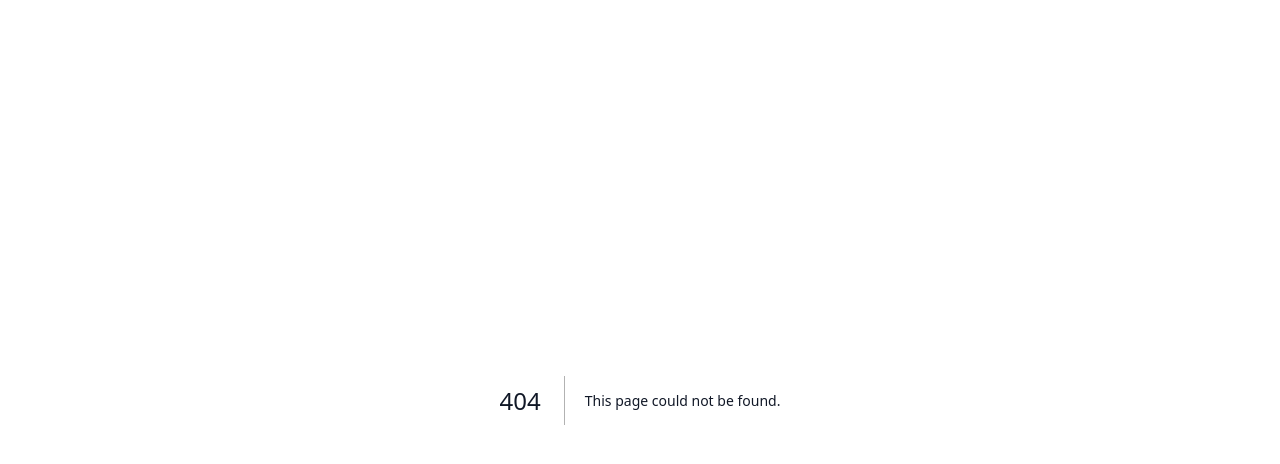
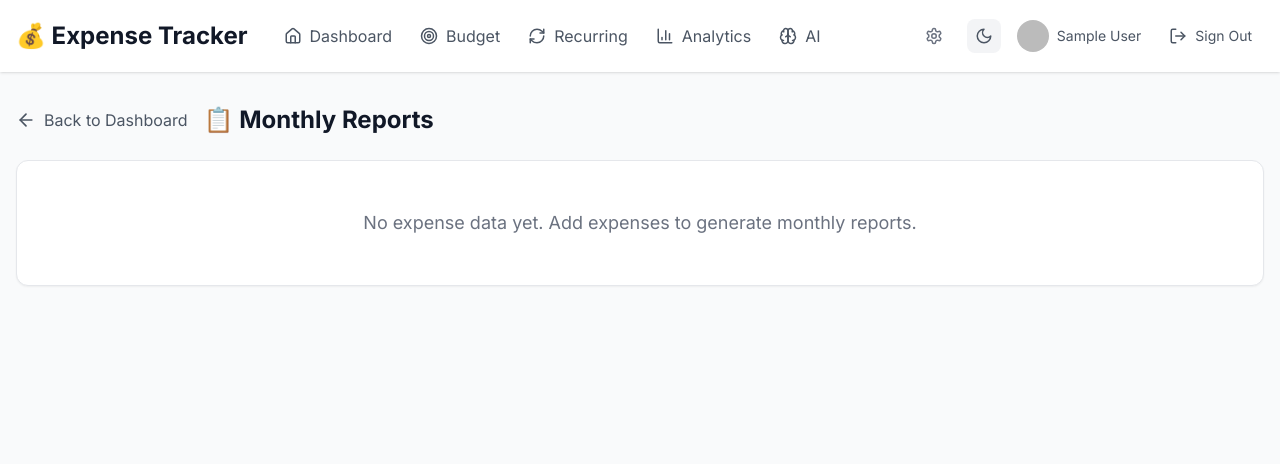
Before and after one commit to leolunardelli/expanse-tracker, a Next.js app: page /reports in a window 1280 px wide. Before the commit this address had no page. Shown: the top 464 px of the page. Built offline with nearby package versions, Linux system fonts and the light colour scheme; no server answers; the database is empty; sample sign-in values are in the browser's storage.

Commit message:
feat(reports): add ReportView client wrapper and reports page layout

```diff
--- /dev/null
+++ b/app/reports/page.tsx
@@ -0,0 +1,75 @@
+import { getServerSession } from 'next-auth';
+import { redirect } from 'next/navigation';
+import { authOptions } from '@/lib/auth';
+import { getMonthlyReport, getAvailableMonths } from '../actions/reports';
+import { getBudgets } from '../actions/budget';
+import Header from '@/components/Header';
+import ReportView from '@/components/reports/ReportView';
+import Link from 'next/link';
+import { ArrowLeft } from 'lucide-react';
+
+export default async function ReportsPage() {
+  const session = await getServerSession(authOptions);
+
+  if (!session) {
+    redirect('/auth/signin');
+  }
+
+  const months = await getAvailableMonths();
+
+  // Get initial report for the most recent month
+  const currentMonth =
+    months.length > 0
+      ? months[0].value
+      : `${new Date().getFullYear()}-${String(new Date().getMonth() + 1).padStart(2, '0')}`;
+
+  const [initialReport, allBudgets] = await Promise.all([
+    getMonthlyReport(currentMonth),
+    getBudgets(),
+  ]);
+
+  // Calculate budget progress for initial month
+  const initialBudgets = allBudgets
+    .map((b) => {
+      const catData = initialReport.categoryBreakdown.find(
+        (c) => c.name === b.category
+      );
+      const spent = catData?.amount || 0;
+      return {
+        category: b.category,
+        budgetAmount: b.amount,
+        spent,
+        percentage: b.amount > 0 ? (spent / b.amount) * 100 : 0,
+      };
+    })
+    .filter((b) => b.spent > 0 || b.budgetAmount > 0);
+
+  return (
+    <div className="min-h-screen bg-gray-50 dark:bg-gray-950">
+      <Header userName={session.user?.name} userImage={session.user?.image} />
+
+      <main className="max-w-7xl mx-auto px-4 py-8">
+        <div className="flex items-center justify-between mb-6 print:hidden">
+          <div className="flex items-center gap-4">
+            <Link
+              href="/"
+              className="flex items-center gap-2 text-gray-600 dark:text-gray-400 hover:text-gray-900 dark:hover:text-gray-200 transition"
+            >
+              <ArrowLeft size={20} />
+              <span>Back to Dashboard</span>
+            </Link>
+            <h1 className="text-2xl font-bold text-gray-900 dark:text-white">
+              📋 Monthly Reports
+            </h1>
+          </div>
+        </div>
+
+        <ReportView
+          months={months}
+          initialReport={initialReport}
+          initialBudgets={initialBudgets}
+        />
+      </main>
+    </div>
+  );
+}
--- /dev/null
+++ b/components/reports/ReportView.tsx
@@ -0,0 +1,163 @@
+'use client';
+
+import { useState, useEffect, useTransition } from 'react';
+import { Loader2 } from 'lucide-react';
+import { getMonthlyReport, MonthlyReport } from '@/app/actions/reports';
+import { getBudgets } from '@/app/actions/budget';
+import MonthSelector from './MonthSelector';
+import MonthlyOverviewCards from './MonthlyOverviewCards';
+import MonthlyCategoryBreakdown from './MonthlyCategoryBreakdown';
+import MonthlyDailyChart from './MonthlyDailyChart';
+import MonthlyTopExpenses from './MonthlyTopExpenses';
+import MonthlyComparison from './MonthlyComparison';
+import MonthlyBudgetProgress from './MonthlyBudgetProgress';
+import MonthlyExportButton from './MonthlyExportButton';
+
+type AvailableMonth = {
+  value: string;
+  label: string;
+  count: number;
+  total: number;
+};
+
+type BudgetItem = {
+  category: string;
+  budgetAmount: number;
+  spent: number;
+  percentage: number;
+};
+
+type ReportViewProps = {
+  months: AvailableMonth[];
+  initialReport: MonthlyReport;
+  initialBudgets: BudgetItem[];
+};
+
+export default function ReportView({
+  months,
+  initialReport,
+  initialBudgets,
+}: ReportViewProps) {
+  const [selectedMonth, setSelectedMonth] = useState(
+    months.length > 0 ? months[0].value : ''
+  );
+  const [report, setReport] = useState<MonthlyReport>(initialReport);
+  const [budgets, setBudgets] = useState<BudgetItem[]>(initialBudgets);
+  const [isPending, startTransition] = useTransition();
+  const [initialized, setInitialized] = useState(true);
+
+  useEffect(() => {
+    if (!initialized) return;
+    // Skip initial fetch since we have initialReport
+    setInitialized(false);
+    // eslint-disable-next-line react-hooks/exhaustive-deps
+  }, []);
+
+  function handleMonthChange(month: string) {
+    setSelectedMonth(month);
+    startTransition(async () => {
+      const [newReport, allBudgets] = await Promise.all([
+        getMonthlyReport(month),
+        getBudgets(),
+      ]);
+      setReport(newReport);
+
+      // Calculate budget progress for selected month categories
+      const budgetItems: BudgetItem[] = allBudgets
+        .map((b) => {
+          const catData = newReport.categoryBreakdown.find(
+            (c) => c.name === b.category
+          );
+          const spent = catData?.amount || 0;
+          return {
+            category: b.category,
+            budgetAmount: b.amount,
+            spent,
+            percentage: b.amount > 0 ? (spent / b.amount) * 100 : 0,
+          };
+        })
+        .filter((b) => b.spent > 0 || b.budgetAmount > 0);
+
+      setBudgets(budgetItems);
+    });
+  }
+
+  if (months.length === 0) {
+    return (
+      <div className="bg-white dark:bg-gray-900 rounded-xl shadow-sm border border-gray-200 dark:border-gray-800 p-12 text-center">
+        <p className="text-gray-500 dark:text-gray-400 text-lg">
+          No expense data yet. Add expenses to generate monthly reports.
+        </p>
+      </div>
+    );
+  }
+
+  return (
+    <div className="relative">
+      {/* Loading overlay */}
+      {isPending && (
+        <div className="absolute inset-0 z-10 flex items-center justify-center bg-white/50 dark:bg-gray-950/50 rounded-xl">
+          <Loader2 className="w-8 h-8 animate-spin text-blue-500" />
+        </div>
+      )}
+
+      {/* Month selector */}
+      <MonthSelector
+        months={months}
+        selected={selectedMonth}
+        onSelect={handleMonthChange}
+      />
+
+      {/* Export / Print buttons */}
+      <div className="flex justify-end mb-4 print:hidden">
+        <MonthlyExportButton report={report} />
+      </div>
+
+      {/* Overview cards */}
+      <MonthlyOverviewCards
+        totalSpent={report.totalSpent}
+        transactionCount={report.transactionCount}
+        avgPerTransaction={report.avgPerTransaction}
+        avgPerDay={report.avgPerDay}
+        daysWithSpending={report.daysWithSpending}
+        daysInMonth={report.daysInMonth}
+        highestDay={report.highestDay}
+        lowestDay={report.lowestDay}
+      />
+
+      {/* Month comparison */}
+      <div className="mb-6">
+        <MonthlyComparison
+          currentMonthLabel={report.monthLabel}
+          currentTotal={report.totalSpent}
+          comparison={report.comparison}
+        />
+      </div>
+
+      {/* Daily chart */}
+      <div className="mb-6">
+        <MonthlyDailyChart
+          data={report.dailySpending}
+          avgPerDay={report.avgPerDay}
+        />
+      </div>
+
+      {/* Category + Top expenses side by side */}
+      <div className="grid grid-cols-1 lg:grid-cols-2 gap-6 mb-6">
+        <MonthlyCategoryBreakdown
+          data={report.categoryBreakdown}
+          totalSpent={report.totalSpent}
+        />
+        <MonthlyTopExpenses
+          expenses={report.topExpenses}
+          totalSpent={report.totalSpent}
+        />
+      </div>
+
+      {/* Budget progress */}
+      <div className="mb-6">
+        <MonthlyBudgetProgress budgets={budgets} />
+      </div>
+    </div>
+  );
+}
```
